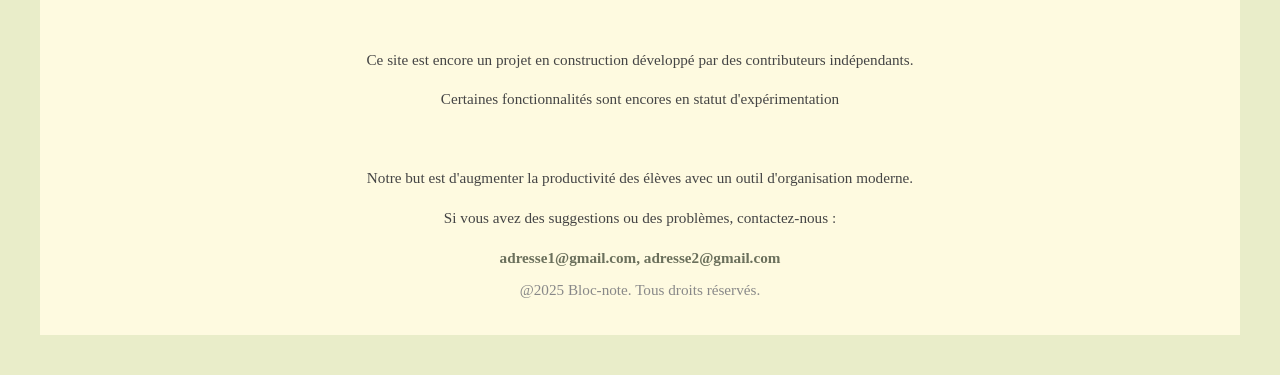
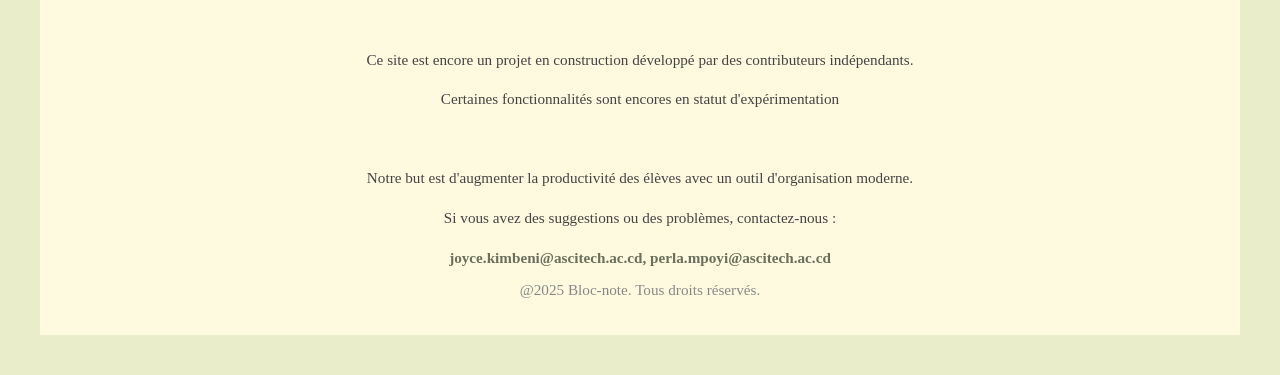
Before and after one commit to Dreamsever/Bloc-note, a Flask app: page / in a window 1280 px wide. Shown: the part 508-883 px from the top of the page. Run offline with Flask 3, Linux system fonts and the light colour scheme.

```diff
--- a/templates/home_page.html
+++ b/templates/home_page.html
@@ -60,7 +60,7 @@
             <br>
             <p>Notre but est d'augmenter la productivité des élèves avec un outil d'organisation moderne.</p>
             <p>Si vous avez des suggestions ou des problèmes, contactez-nous :</p>
-            <nav>adresse1@gmail.com, adresse2@gmail.com</nav>
+            <nav>joyce.kimbeni@ascitech.ac.cd, perla.mpoyi@ascitech.ac.cd</nav>
             <span>@2025 Bloc-note. Tous droits réservés.</span>
         </div>
     </footer>
```
